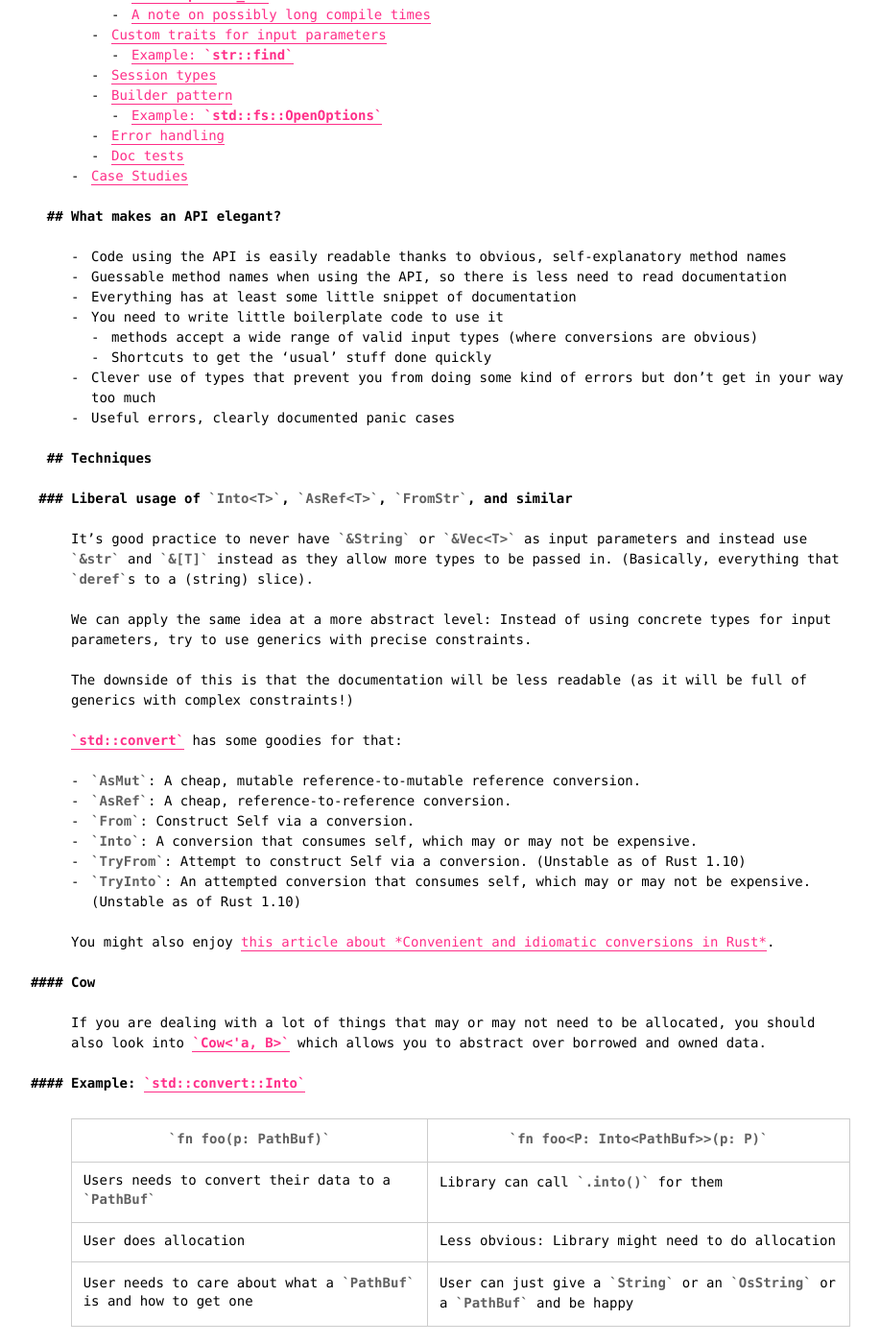
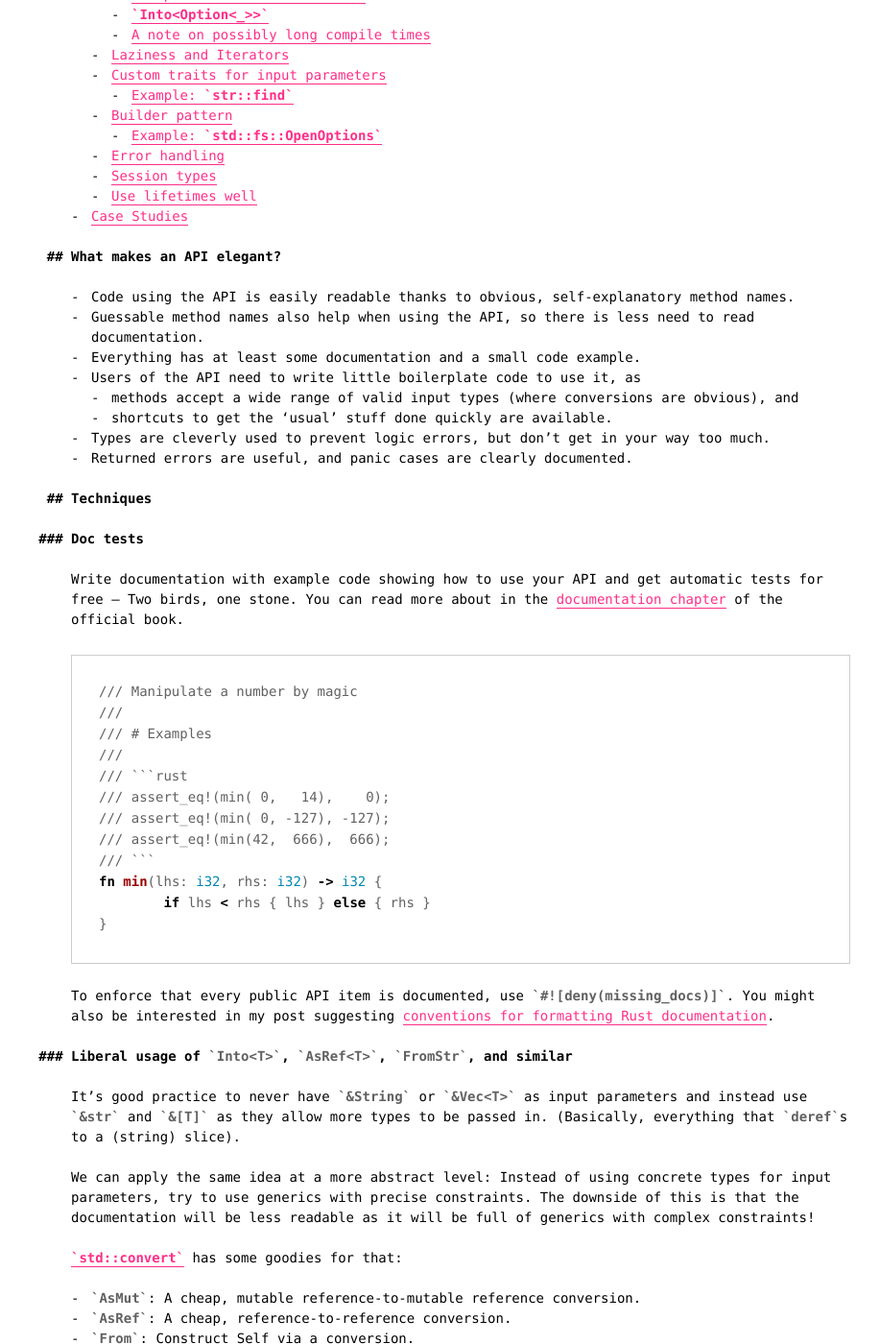
Before and after one commit to killercup/scribbles, a Jekyll site: the page built from _posts/2016-07-21-elegant-apis-in-rust.md, in a window 1280 px wide and 1400 px high, scrolled down 330 px. Shown: the whole window at 96% size, without its empty margins (160-1077 px from the left). Built offline with Jekyll 4.4.1, drawn with Linux system fonts in a browser that asks for light colours; some of the changed text lies outside the part shown.

Commit message:
Expand 'Elegant Library APIs in Rust' post

````diff
--- a/_posts/2016-07-21-elegant-apis-in-rust.md
+++ b/_posts/2016-07-21-elegant-apis-in-rust.md
@@ -14,24 +14,43 @@
 
 ## What makes an API elegant?
 
-- Code using the API is easily readable thanks to obvious, self-explanatory method names
-- Guessable method names when using the API, so there is less need to read documentation
-- Everything has at least some little snippet of documentation
-- You need to write little boilerplate code to use it
-    - methods accept a wide range of valid input types (where conversions are obvious)
-    - Shortcuts to get the 'usual' stuff done quickly
-- Clever use of types that prevent you from doing some kind of errors but don't get in your way too much
-- Useful errors, clearly documented panic cases
+- Code using the API is easily readable thanks to obvious, self-explanatory method names.
+- Guessable method names also help when using the API, so there is less need to read documentation.
+- Everything has at least some documentation and a small code example.
+- Users of the API need to write little boilerplate code to use it, as
+    - methods accept a wide range of valid input types (where conversions are obvious), and
+    - shortcuts to get the 'usual' stuff done quickly are available.
+- Types are cleverly used to prevent logic errors, but don't get in your way too much.
+- Returned errors are useful, and panic cases are clearly documented.
 
 ## Techniques
 
+### Doc tests
+
+Write documentation with example code showing how to use your API and get automatic tests for free – Two birds, one stone. You can read more about in the [documentation chapter](https://doc.rust-lang.org/1.12.0/book/documentation.html#documentation-as-tests) of the official book.
+
+```rust
+/// Manipulate a number by magic
+///
+/// # Examples
+///
+/// ```rust
+/// assert_eq!(min( 0,   14),    0);
+/// assert_eq!(min( 0, -127), -127);
+/// assert_eq!(min(42,  666),  666);
+/// ```
+fn min(lhs: i32, rhs: i32) -> i32 {
+	if lhs < rhs { lhs } else { rhs }
+}
+```
+
+To enforce that every public API item is documented, use `#![deny(missing_docs)]`. You might also be interested in my post suggesting [conventions for formatting Rust documentation]({% post_url 2016-08-17-machine-readable-inline-markdown-code-cocumentation %}).
+
 ### Liberal usage of `Into<T>`, `AsRef<T>`, `FromStr`, and similar
 
-It's good practice to never have `&String` or `&Vec<T>` as input parameters and instead use `&str` and `&[T]` instead as they allow more types to be passed in. (Basically, everything that `deref`s to a (string) slice).
+It's good practice to never have `&String` or `&Vec<T>` as input parameters and instead use `&str` and `&[T]` as they allow more types to be passed in. (Basically, everything that `deref`s to a (string) slice).
 
-We can apply the same idea at a more abstract level: Instead of using concrete types for input parameters, try to use generics with precise constraints.
-
-The downside of this is that the documentation will be less readable (as it will be full of generics with complex constraints!)
+We can apply the same idea at a more abstract level: Instead of using concrete types for input parameters, try to use generics with precise constraints. The downside of this is that the documentation will be less readable as it will be full of generics with complex constraints!
 
 [`std::convert`](https://doc.rust-lang.org/std/convert/index.html) has some goodies for that:
 
@@ -118,6 +137,10 @@
 }
 ```
 
+### Laziness and Iterators
+
+**t.b.d.**
+
 ### Custom traits for input parameters
 
 The Rust way to implement a kind of "function overloading" is by using a generic trait `T` for one input parameter and implement `T` for all types the function should accept.
@@ -132,13 +155,9 @@
 "Lorem ipsum".find(char::is_whitespace);
 ```
 
-### Session types
-
-Basically: Encode a state machine in the type system. Each state is a different type and implements different methods. There's even a [paper](http://munksgaard.me/laumann-munksgaard-larsen.pdf) on it.
-
 ### Builder pattern
 
-Make it easier to make complex API calls by chaining several smaller methods together. Works nicely with session types.
+You can make it easier to make complex API calls by chaining several smaller methods together. This works nicely with session types (see below). The [`derive_builder`](https://crates.io/crates/derive_builder) crate can be used to automatically generate (simpler) builders for custom structs.
 
 #### Example: [`std::fs::OpenOptions`](https://doc.rust-lang.org/std/fs/struct.OpenOptions.html)
 
@@ -153,12 +172,53 @@
 
 There are a few crates to reduce the boilerplate needed for good error types, e.g., [quick-error](https://crates.io/crates/quick-error), and [error-chain](https://crates.io/crates/error-chain).
 
-### Doc tests
+### Session types
 
-Write documentation with examples and get automatic tests for free – Two birds, one stone.
+You can encode a state machine in the type system.
 
-To enforce that every public API item is documented, use `#![deny(missing_docs)]`.
+1. Each state is a different type.
+2. Each state type implements different methods.
+3. Some methods consume a state type (by taking ownership of it) and return a different state type.
+
+This works really well in Rust as your methods can move your data into a new type and you can no longer access the old state afterwards.
+
+Here's an arbitrary example about mailing a package:
+
+```rust
+let package = Package::new(); // -> OpenPackage
+package.insert([stuff, padding, padding]); // -> OpenPackage
+package.seal_up(); // -> ClosedPackage
+// package.insert([more_stuff]); // ERROR: No method `insert` on `ClosedPackage`
+package.send(address, postage); // -> DeliveryTracking
+```
+
+A good real-life example was given by /u/ssokolow [in this thread on /r/rust](https://www.reddit.com/r/rust/comments/568yvh/typesafe_unions_in_c_and_rust/d8hcwfs):
+
+> Hyper uses this to ensure, at compile time, that it's impossible to get into situations like the "tried to set HTTP headers after request/response body has begun" that we see periodically on PHP sites. (The compiler can catch that because there is no "set header" method on a connection in that state and the invalidating of stale references allows it to be certain that only the correct state is being referenced.)
+
+The [`hyper::server` docs](http://hyper.rs/hyper/v0.9.10/hyper/server/index.html#an-aside-write-status) go into a bit of detail on how this is implemented.
+
+More information:
+
+- The article ["Beyond Memory Safety With Types"](https://insanitybit.github.io/2016/05/30/beyond-memory-safety-with-types) describes how this technique can be used to implement a nice and type safe interface for the IMAP protocol.
+- The paper ["Session types for Rust" (PDF)](http://munksgaard.me/laumann-munksgaard-larsen.pdf) by Thomas Bracht Laumann Jespersen, Philip Munksgaard, and Ken Friis Larsen (2015). [DOI](http://dx.doi.org/10.1145/2808098.2808100).
+
+### Use lifetimes well
+
+Specifying type and trait constraints on your API is essential to designing an API in a statically typed language, and, as written above, to help your users prevent logic errors. Rust's type system can also encode another dimension: You can also describe the lifetimes of your data (and write constraints on lifetimes).
+
+This can allow you (as a developer) to be more relaxed about giving out borrowed resources (instead of more computationally expensive owned data). Using references to data where possible is definitely a good practice in Rust, as high performance and "zero allocation" libraries are one of the languages selling points.
+
+You should try to write good documentation on this, though, as understanding lifetimes and dealing with references can present a challenge to users of your library, especially when they are new to Rust.
+
+For some reason (probably brevity), a lot of lifetimes are called `'a`, `'b`, or something similarly meaningless. If you know the resource for whose lifetime your references are valid, you can probably find a better name, though. For examples, if you read a file into memory and are working with references to that memory, call those lifetimes `'file`. Or if you are processing a TCP request and are parsing its data, you can call its lifetime `'req`.
 
 ## Case Studies
 
-tbd
+**t.b.d.**
+
+Possible Rust libraries that some nice tricks in their APIs:
+
+- [hyper](https://crates.io/crates/hyper): session types (see above)
+- [diesel](https://crates.io/crates/diesel): encodes SQL queries as types, uses traits with complex associated types
+- [futures](https://crates.io/crates/futures): very abstract and well documented crate
````
